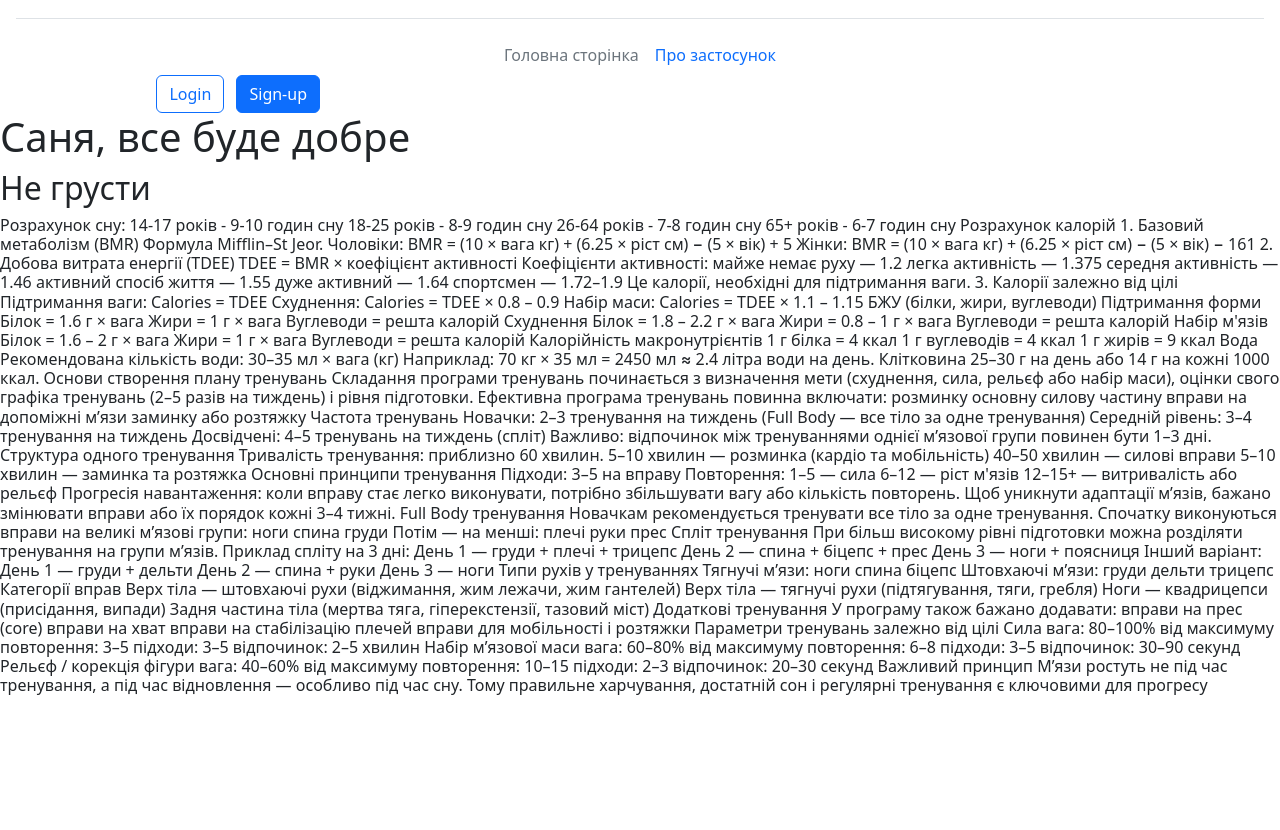
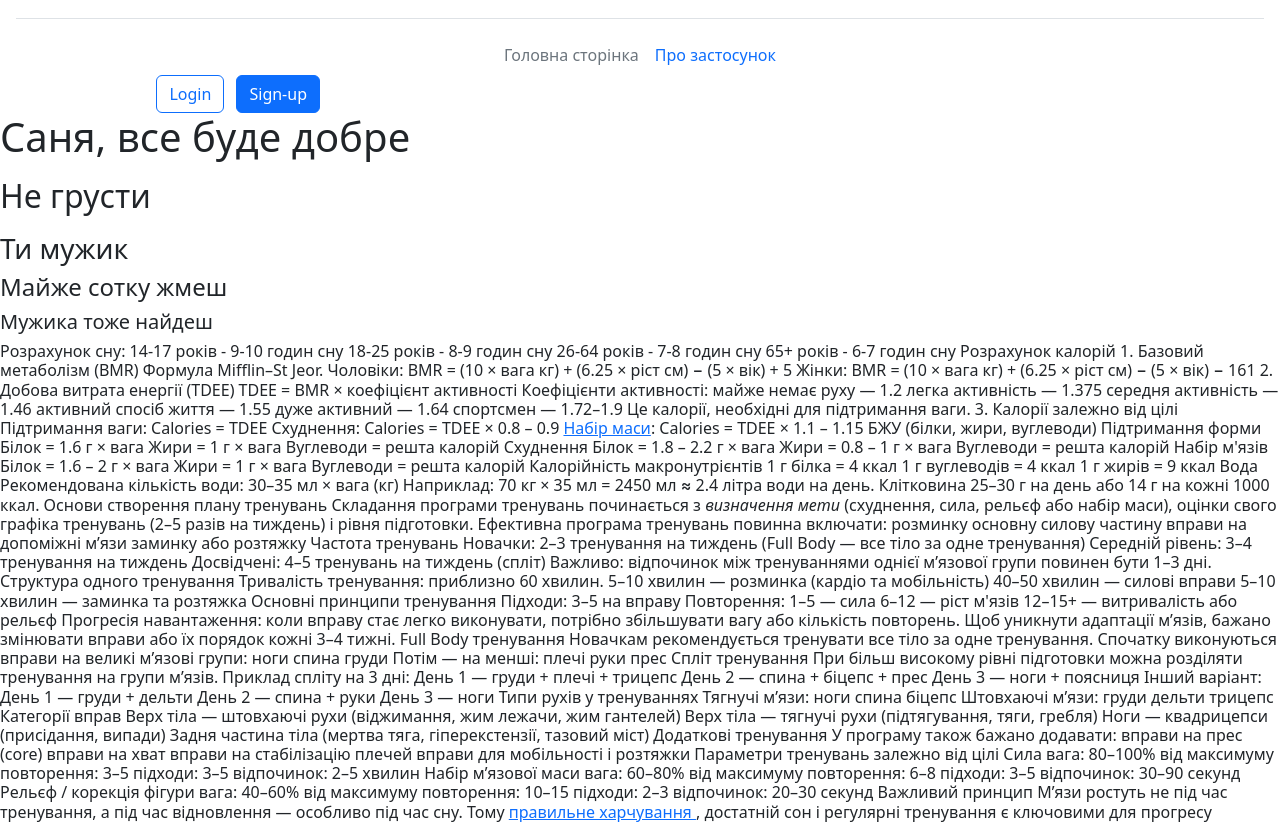
Before and after one commit to NosiOi/Nosi_website, a Flask app: page / in a window 1280 px wide. Shown: the part 170-1000 px from the top of the page. Before the commit the page ends 865 px from the top, so only its background shows below. Run offline with Flask 3, Linux system fonts and the light colour scheme.

Commit message:
add new CSS styles

```diff
--- a/myapp/app/static/css/main.css
+++ b/myapp/app/static/css/main.css
@@ -7,8 +7,11 @@ header {
     background: rgb(255, 255, 255);
 }
 
-
 .header__img {
     height: 64px;
     width: 64px;
 }
+
+span {
+    font-style: italic;
+}
--- a/myapp/app/templates/base.html
+++ b/myapp/app/templates/base.html
@@ -10,6 +10,7 @@
     <link rel="stylesheet" href="{{ url_for('static', filename='css/main.css') }}">
 
     <title>{% block title %}Мій сайт{% endblock %}</title>
+
 </head>
 
 <body>
--- a/myapp/app/templates/index.html
+++ b/myapp/app/templates/index.html
@@ -6,7 +6,12 @@
 
 {% block body %}
 <h1>Саня, все буде добре</h1>
+<p>
 <h2>Не грусти</h2>
+</p>
+<h3>Ти мужик</h3>
+<h4>Майже сотку жмеш</h4>
+<h5>Мужика тоже найдеш</h5>
 <h6>Розрахунок сну:
     14-17 років - 9-10 годин сну
     18-25 років - 8-9 годин сну
@@ -34,7 +39,7 @@
     Calories = TDEE
     Схуднення:
     Calories = TDEE × 0.8 – 0.9
-    Набір маси:
+    <a href="#">Набір маси</a>:
     Calories = TDEE × 1.1 – 1.15
     БЖУ (білки, жири, вуглеводи)
     Підтримання форми
@@ -63,7 +68,7 @@
     або
     14 г на кожні 1000 ккал.
     Основи створення плану тренувань
-    Складання програми тренувань починається з визначення мети (схуднення, сила, рельєф або набір маси), оцінки свого
+    Складання програми тренувань починається з <span> визначення мети </span> (схуднення, сила, рельєф або набір маси), оцінки свого
     графіка тренувань (2–5 разів на тиждень) і рівня підготовки.
     Ефективна програма тренувань повинна включати:
     розминку
@@ -153,6 +158,6 @@
     підходи: 2–3
     відпочинок: 20–30 секунд
     Важливий принцип
-    М’язи ростуть не під час тренування, а під час відновлення — особливо під час сну. Тому правильне харчування,
+    М’язи ростуть не під час тренування, а під час відновлення — особливо під час сну. Тому <a href="https://soundcloud.com/nosi_oi/sets/night-memories" target="_blank"> правильне харчування </a>,
     достатній сон і регулярні тренування є ключовими для прогресу</h6>
 {% endblock %}
```
